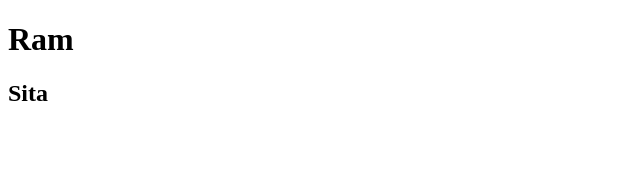
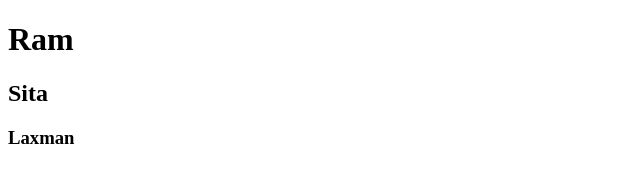
Before and after one commit to Ram-Aethari/gitdemo1, a plain HTML site: page index.html in a window 1280 px wide. Shown: the full height of the page, 0-640 px from the left. Drawn offline with Linux system fonts and the light colour scheme.

Commit message:
commited

```diff
--- a/index.html
+++ b/index.html
@@ -8,5 +8,6 @@
 <body>
     <h1>Ram</h1>
     <h2>Sita</h2>
+    <h3>Laxman</h3>
 </body>
 </html>
```
